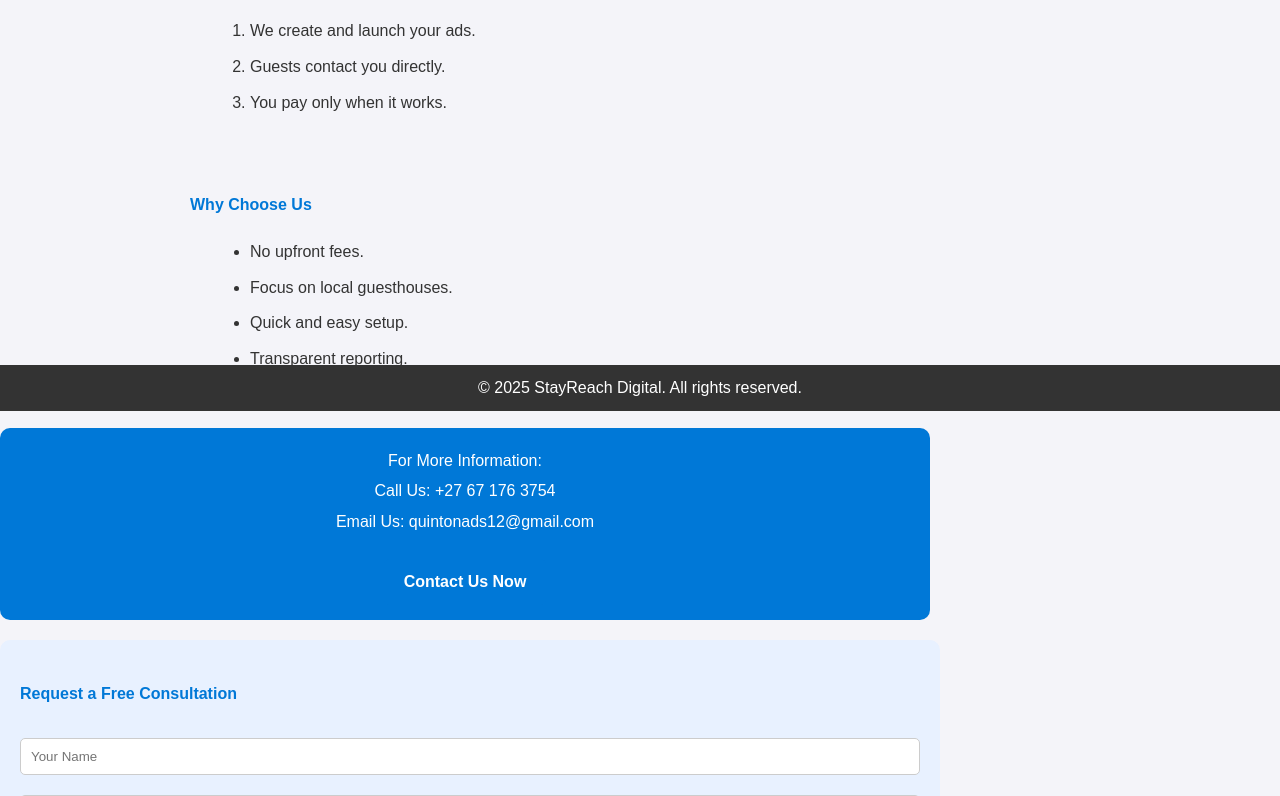
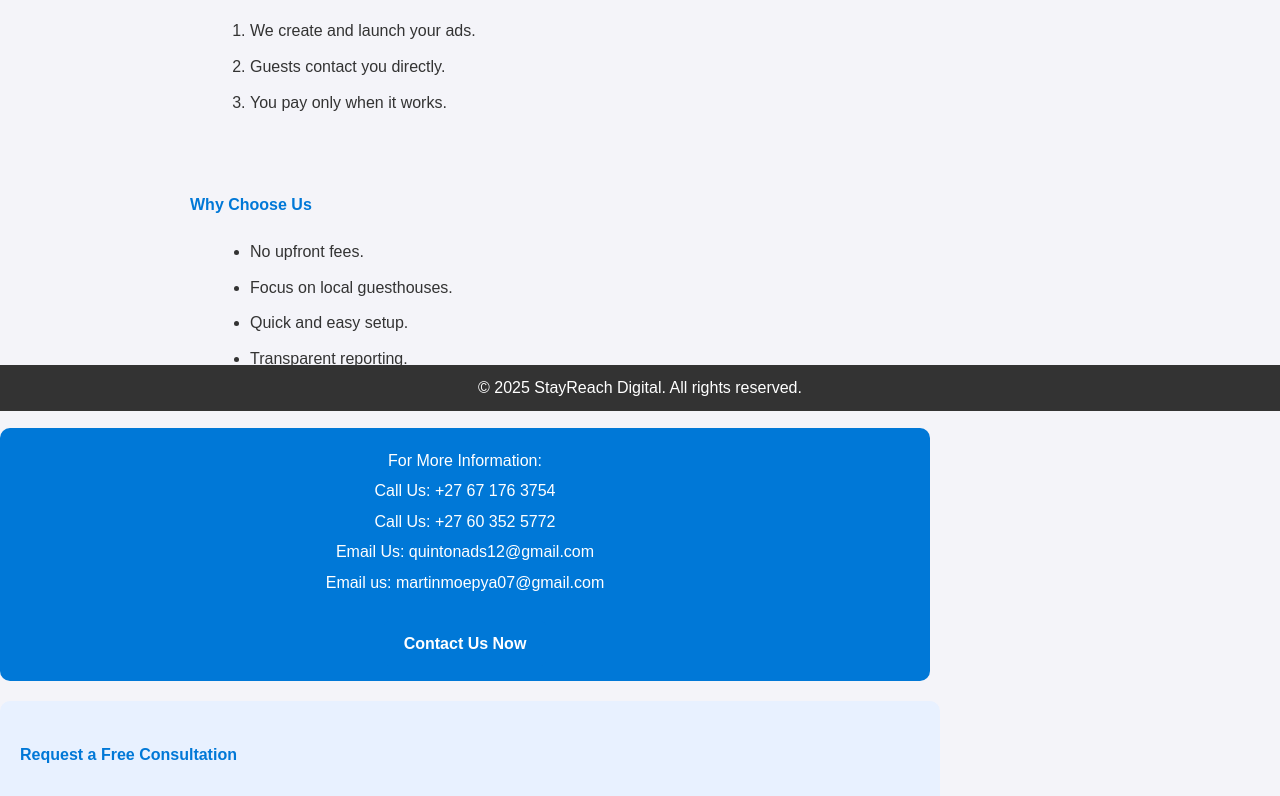
Before and after one commit to martin07-tech/StayReach-Digital, a plain HTML site: page index.html in a window 1280 px wide. Shown: the part 389-1185 px from the top of the page. Drawn offline with Linux system fonts and the light colour scheme.

Commit message:
Update index.html

```diff
--- a/index.html
+++ b/index.html
@@ -148,7 +148,9 @@
     <section class="contact-info">
         <p>For More Information:</p>
         <p>Call Us: +27 67 176 3754</p>
+        <p>Call Us: +27 60 352 5772</p>
         <p>Email Us: quintonads12@gmail.com</p>
+        <P>Email us: martinmoepya07@gmail.com</P>
         <a href="mailto:quintonads12@gmail.com" class="btn">Contact Us Now</a>
     </section>
 
```
